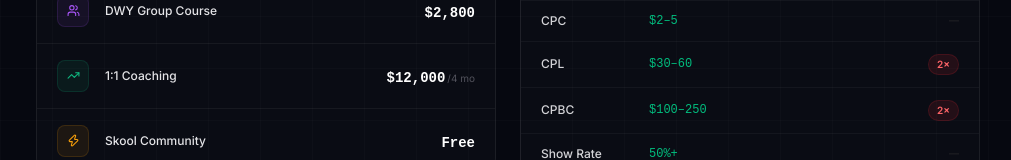
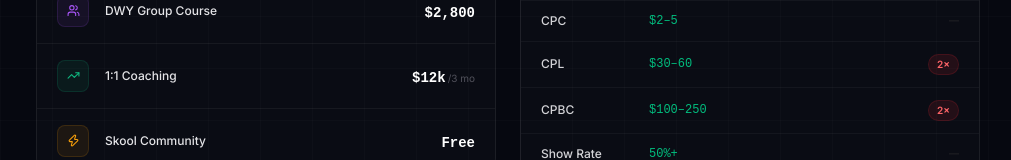
Before and after one commit to apexmason28/apxunbound-os, a Next.js app: page / in a window 1280 px wide. Shown: the part 1128-1288 px from the top of the page, without its empty margins (260-1271 px from the left). Built offline with nearby package versions, Linux system fonts and the light colour scheme.

Commit message:
Fix 1:1 Coaching to $12k/3 months
Co-Authored-By: Claude Sonnet 4.6 <noreply@anthropic.com>

```diff
--- a/app/(dashboard)/page.tsx
+++ b/app/(dashboard)/page.tsx
@@ -96,7 +96,7 @@ const KPIs = [
 const PRODUCTS = [
   { label: "Founder Dinners",  price: "$1,200",   unit: "/seat",    icon: Utensils,   color: "#6366f1" },
   { label: "DWY Group Course", price: "$2,800",   unit: "",         icon: Users,      color: "#a855f7" },
-  { label: "1:1 Coaching",     price: "$12,000",  unit: "/4 mo",    icon: TrendingUp, color: "#10b981" },
+  { label: "1:1 Coaching",     price: "$12k",     unit: "/3 mo",    icon: TrendingUp, color: "#10b981" },
   { label: "Skool Community",  price: "Free",     unit: "",         icon: Zap,        color: "#f59e0b" },
 ]
 
```
